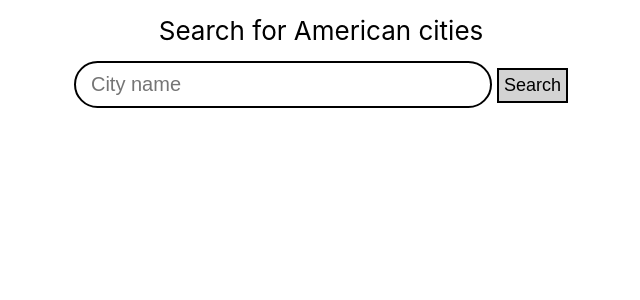
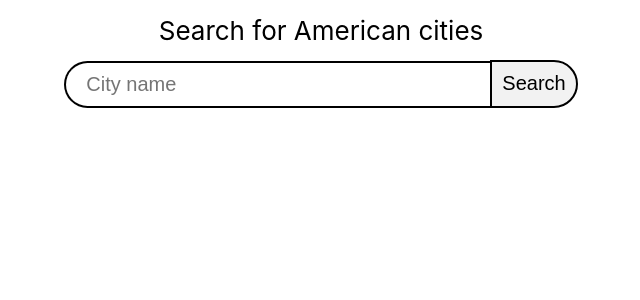
Before and after one commit to danduggan98/LeasepaceAssessment, a React (Create React App) app in the folder app/: page / in a window 1280 px wide. Shown: the top 300 px of the page, without its empty margins (319-959 px from the left). Built offline with nearby package versions, Linux system fonts and the light colour scheme.

Commit message:
Nicer-looking search bar and button

```diff
--- a/app/src/styles/searchBar.css
+++ b/app/src/styles/searchBar.css
@@ -19,25 +19,29 @@
 
 #searchInput {
     border: 2px solid black;
-    border-radius: 50px;
-    padding: 10px 15px;
+    border-right: none;
+    border-radius: 50px 0 0 50px;
+    padding: 10px 20px;
     font-size: 20px;
     width: 60%;
 }
 
 #searchButton {
+    position: relative;
+    right: 0px;
+    bottom: 1px;
+    border: none;
     border: 2px solid black;
+    border-radius: 0 50px 50px 0;
     color: black;
-    font-size: 18px;
-    text-align: center;
+    font-size: 20px;
     cursor: pointer;
-    padding: 5px;
-    margin-left: 5px;
-    background-color: lightgrey;
+    background-color: #f2f2f2;
+    padding: 10px 10px 11px 10px;
 }
 
 #searchButton:hover {
-    background-color: darkgrey;
+    background-color: #e6e6e6;
 }
 
 #results {
@@ -45,7 +49,7 @@
 }
 
 #resultsLabel {
-    margin-bottom: 15px;
+    margin: 20px auto;
     font-size: 20px;
     text-align: center;
 }
```
